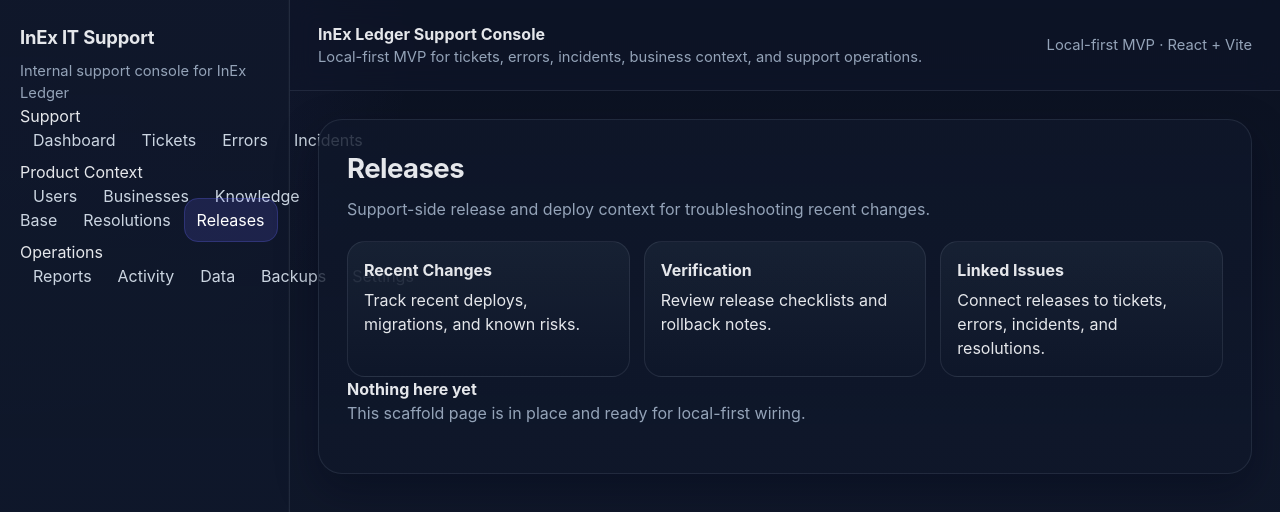
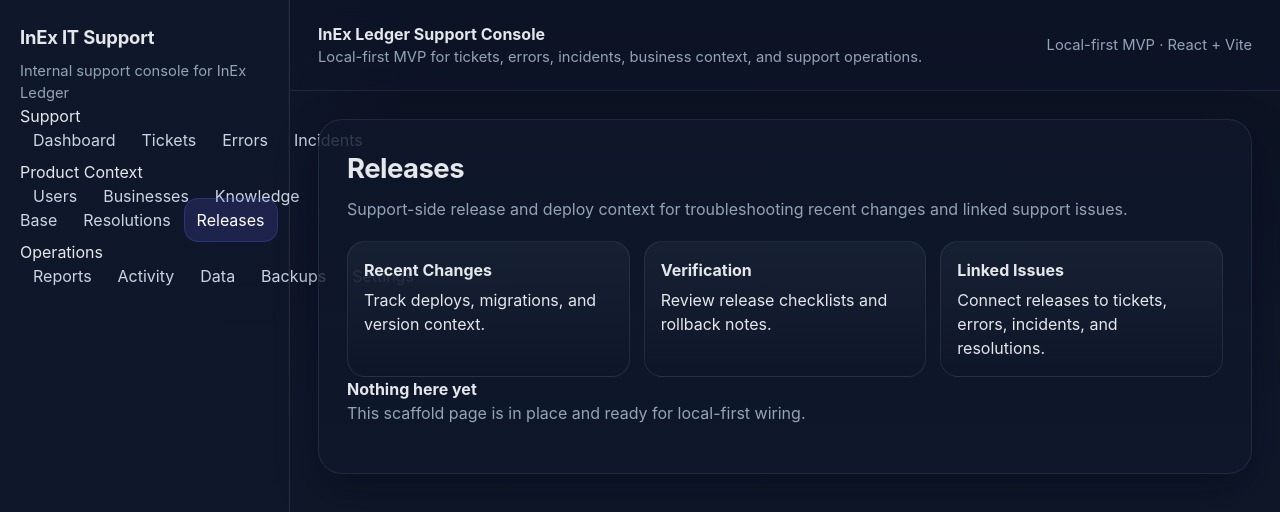
Before and after one commit to Emanuel628/InEx-IT-Support, a React (Vite) app: page /releases in a window 1280 px wide. Shown: the top 512 px of the page. Built offline with nearby package versions, Linux system fonts and the light colour scheme.

Commit message:
Test small release page update

```diff
--- a/src/pages/releases/ReleasesPage.tsx
+++ b/src/pages/releases/ReleasesPage.tsx
@@ -4,9 +4,9 @@ export function ReleasesPage() {
   return (
     <PlaceholderPage
       title="Releases"
-      description="Support-side release and deploy context for troubleshooting recent changes."
+      description="Support-side release and deploy context for troubleshooting recent changes and linked support issues."
       cards={[
-        { title: 'Recent Changes', body: 'Track recent deploys, migrations, and known risks.' },
+        { title: 'Recent Changes', body: 'Track deploys, migrations, and version context.' },
         { title: 'Verification', body: 'Review release checklists and rollback notes.' },
         { title: 'Linked Issues', body: 'Connect releases to tickets, errors, incidents, and resolutions.' },
       ]}
```
